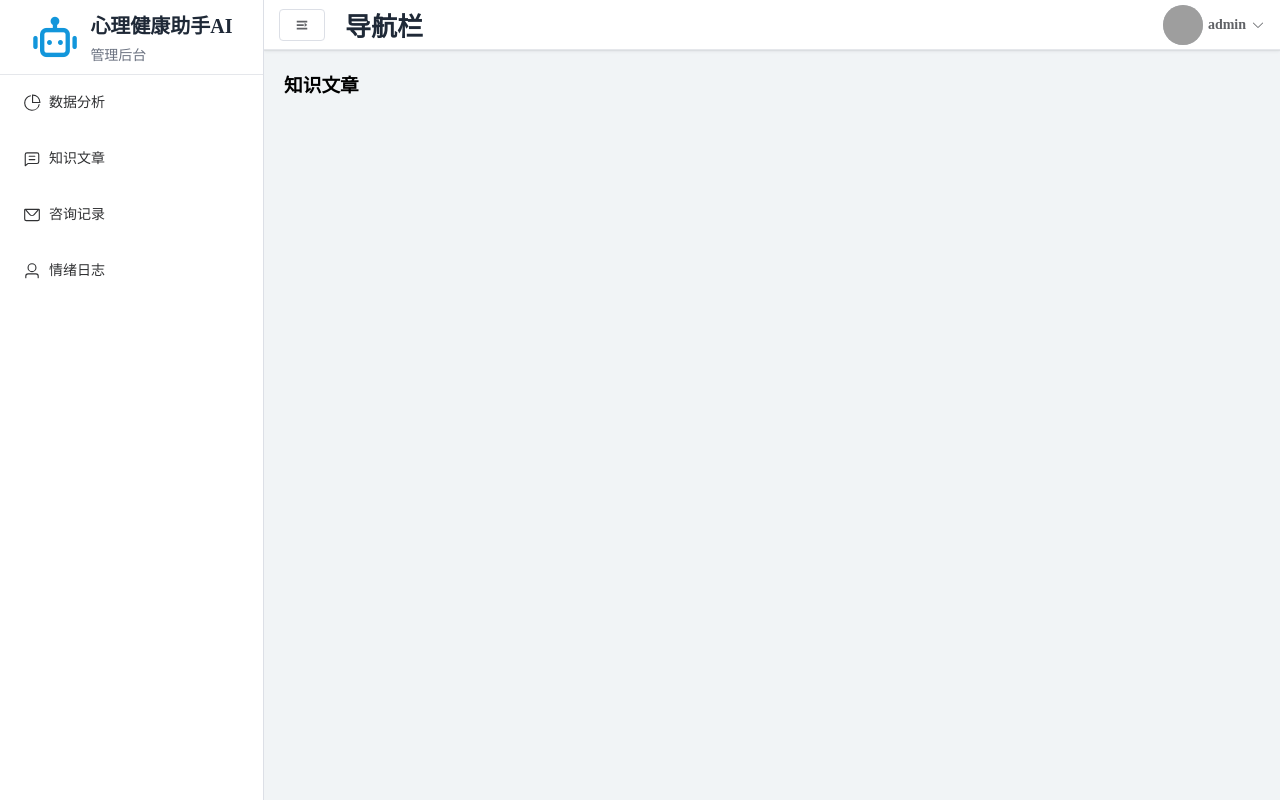
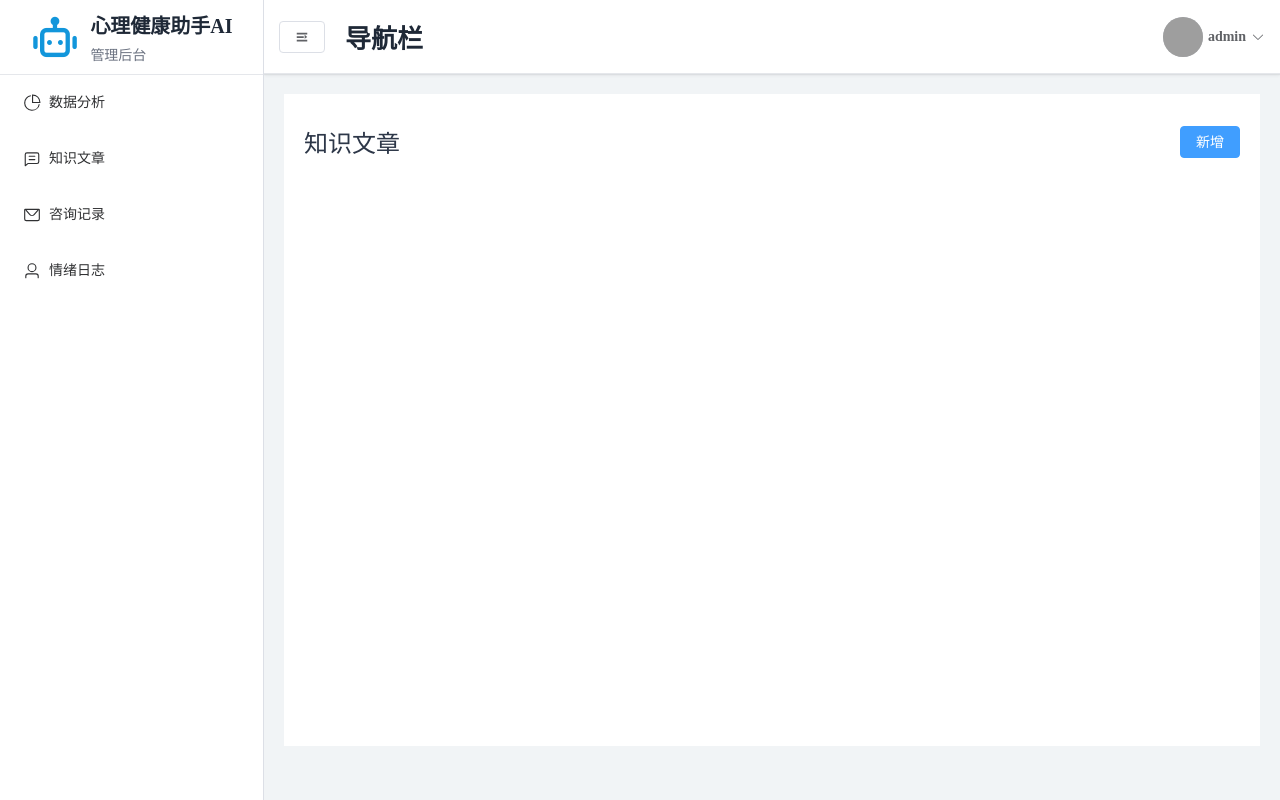
Before and after one commit to kane-0922/vue-ai-mind, a Vue app: page /back/knowledge in a window 1280 px wide. Built offline with nearby package versions, Linux system fonts and the light colour scheme; grey boxes are pictures that could not be loaded.

Commit message:
PageHead组件封装

```diff
--- /dev/null
+++ b/src/components/PageHead.vue
@@ -0,0 +1,31 @@
+<script setup>
+const props = defineProps({
+  title: {
+    type: String,
+    default: '页面标题'
+  }
+})
+</script>
+
+<template>
+  <div class="page-head">
+    <p class="page-title">{{ props.title }}</p>
+    <div class="action-btn">
+      <slot name="buttons"></slot>
+    </div>
+  </div>
+</template>
+
+<style lang="scss" scoped>
+.page-head {
+  display: flex;
+  align-items: center;
+  justify-content: space-between;
+  padding: 10px 0;
+
+  .page-title {
+    font-size: 24px;
+    color: #2d3748;
+  }
+}
+</style>
--- a/src/views/knowledge/Knowledge.vue
+++ b/src/views/knowledge/Knowledge.vue
@@ -1,5 +1,13 @@
+<script setup>
+import PageHead from '@/components/PageHead.vue'
+</script>
+
 <template>
   <div>
-    <h1>知识文章</h1>
+    <PageHead title="知识文章">
+      <template #buttons>
+        <el-button type="primary">新增</el-button>
+      </template>
+    </PageHead>
   </div>
 </template>
--- a/src/views/layout/BackendLayout.vue
+++ b/src/views/layout/BackendLayout.vue
@@ -11,8 +11,8 @@ import Navbar from './components/Navbar.vue'
         <el-header>
           <Navbar></Navbar>
         </el-header>
-        <el-main>
-          <router-view></router-view>
+        <el-main class="main-content">
+          <router-view class="content-container"></router-view>
         </el-main>
       </el-container>
     </el-container>
@@ -22,6 +22,10 @@ import Navbar from './components/Navbar.vue'
 <style lang="scss" scoped>
 .backend-layout {
   height: 100vh;
+
+  .el-header {
+    height: 74px !important;
+  }
 
   .main-container {
     height: 100%;
```
